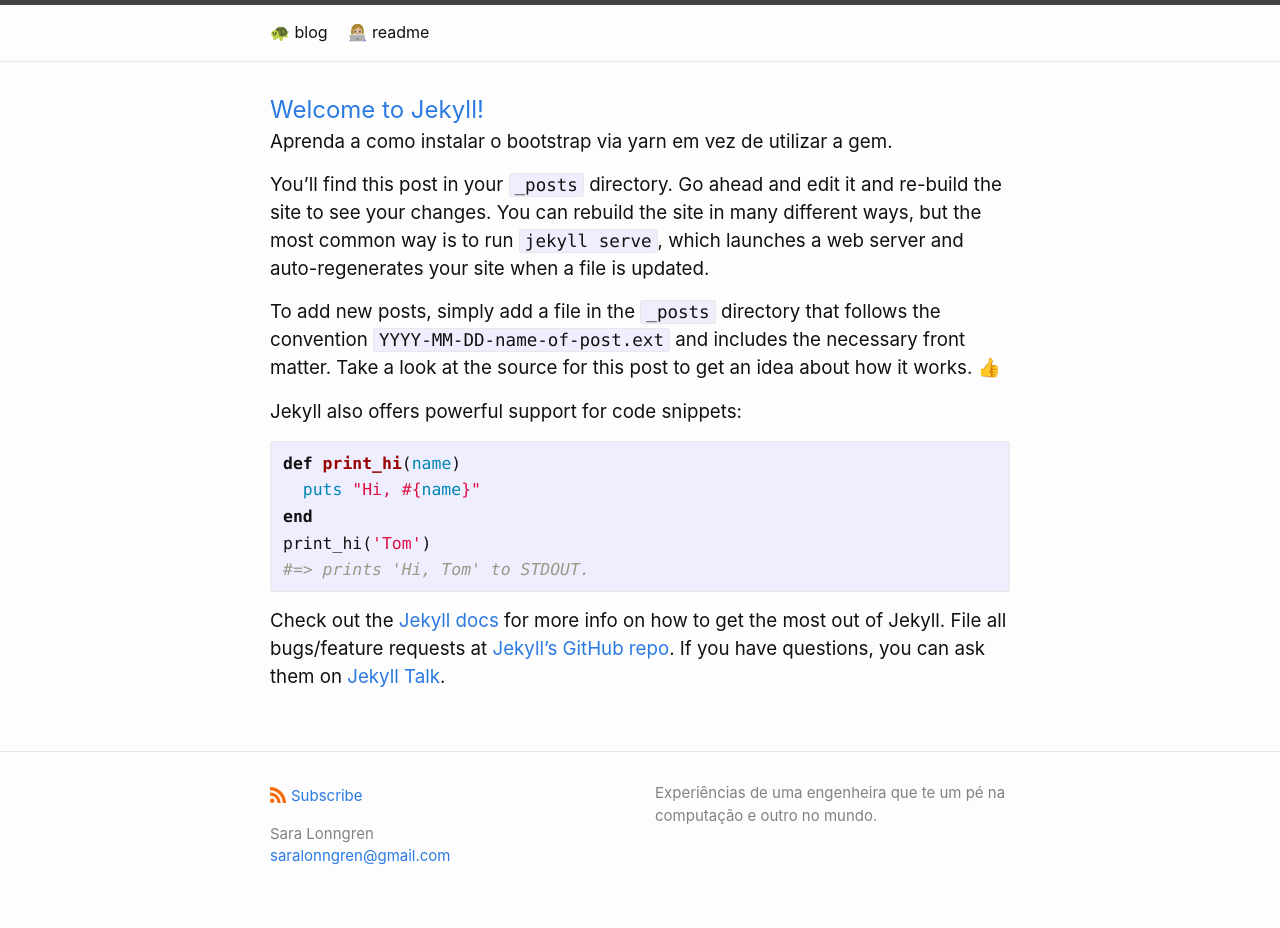
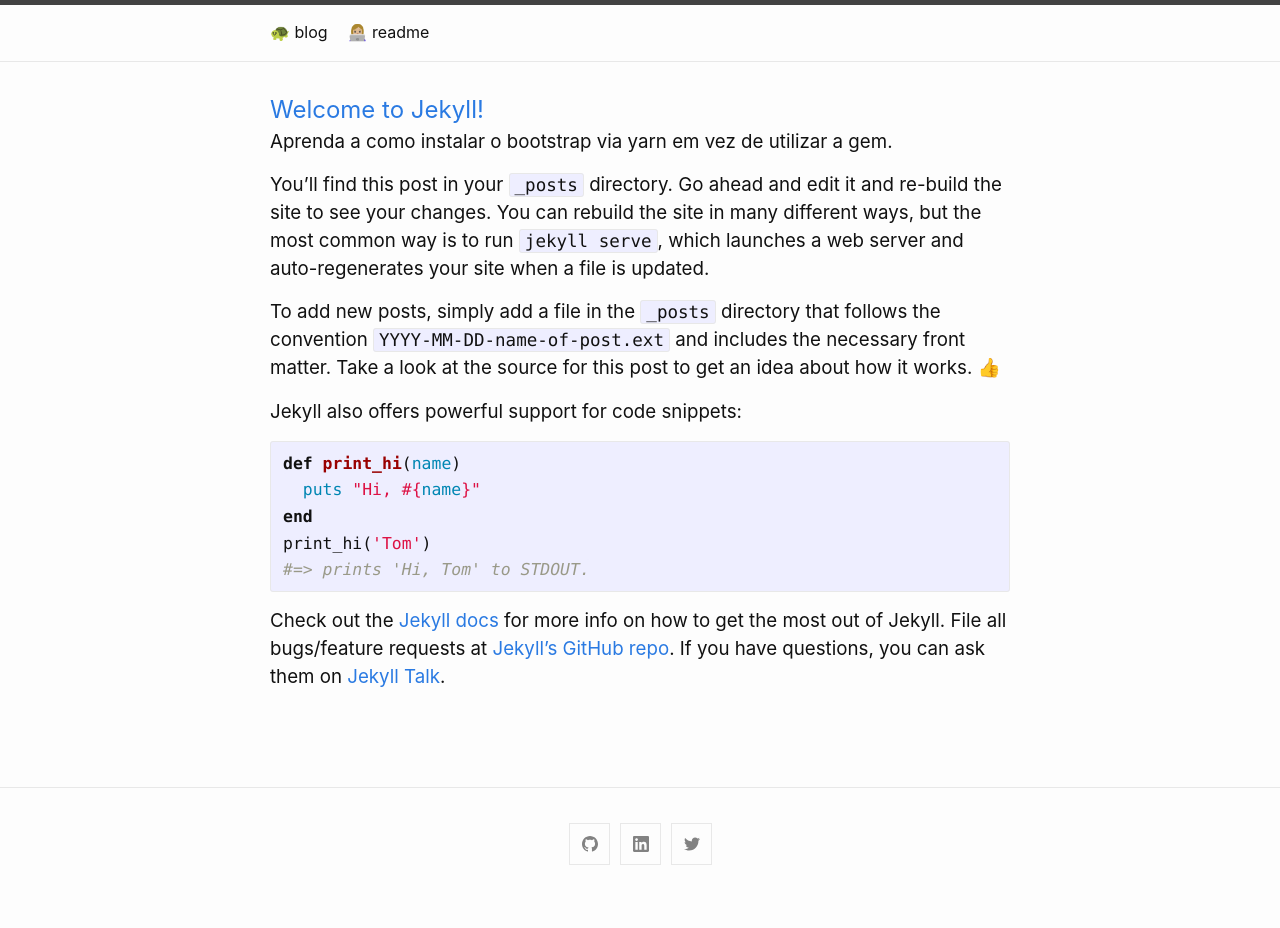
Before and after one commit to saralonngren/saralonngren.github.io, a Jekyll site: the page built from index.md, in a window 1280 px wide. Built offline with Jekyll 4.4.1, drawn with Linux system fonts in a browser that asks for light colours; emoji names are drawn with the system emoji font; after the commit the page ends 900 px from its top, so only the background shows below that.

Commit message:
Updated footer 🌺

```diff
--- a/_config.yml
+++ b/_config.yml
@@ -7,16 +7,22 @@
   name: Sara Lonngren
   # img: /assets/img/perfil.jpg
   email: saralonngren@gmail.com
-  twitter: saralonngren
-  github: saralonngren
   bio: Sou desenvolvedora backend diretamente do ceará! Viciada em chá preto com leite, interessada em educação, jogos, minimalismo, inovação, tecnologia, pessoas e design.
 
 # Build settings
 markdown: kramdown
 permalink: /:categories/:title/ # Configuração dos links do blog
+
 plugins:
   - jekyll-feed
   - jemoji
+
+minima:
+  social_links:
+    twitter: saralonngren
+    github: saralonngren
+    linkedin: saralonngren
+
 reading_time:
   second_plural: "segundos"    # default: seconds
   minute_singular: "min de leitura"  # default: minute
--- a/_includes/footer.html
+++ b/_includes/footer.html
@@ -4,15 +4,15 @@
   <div class="wrapper">
 
     <div class="footer-col-wrapper">
-      <div class="footer-col">
+      <!-- <div class="footer-col">
         <p class="feed-subscribe">
-          <a href="{{ 'feed.xml' | relative_url }}">
-            <svg class="svg-icon orange">
+          <a href="{{ 'feed.xml' | relative_url }}"> -->
+            <!-- <svg class="svg-icon orange">
               <use xlink:href="{{ 'assets/minima-social-icons.svg#rss' | relative_url }}"></use>
-            </svg><span>Subscribe</span>
-          </a>
-        </p>
-      {%- if site.author %}
+            </svg><span>Subscribe</span> -->
+          <!-- </a> -->
+        <!-- </p> -->
+      <!-- {%- if site.author %}
         <ul class="contact-list">
           {% if site.author.name -%}
             <li class="p-name">{{ site.author.name | escape }}</li>
@@ -21,11 +21,11 @@
             <li><a class="u-email" href="mailto:{{ site.author.email }}">{{ site.author.email }}</a></li>
           {%- endif %}
         </ul>
-      {%- endif %}
-      </div>
-      <div class="footer-col">
+      {%- endif %} -->
+      <!-- </div> -->
+      <!-- <div class="footer-col">
         <p>{{ site.description | escape }}</p>
-      </div>
+      </div> -->
     </div>
 
     <div class="social-links">
```
